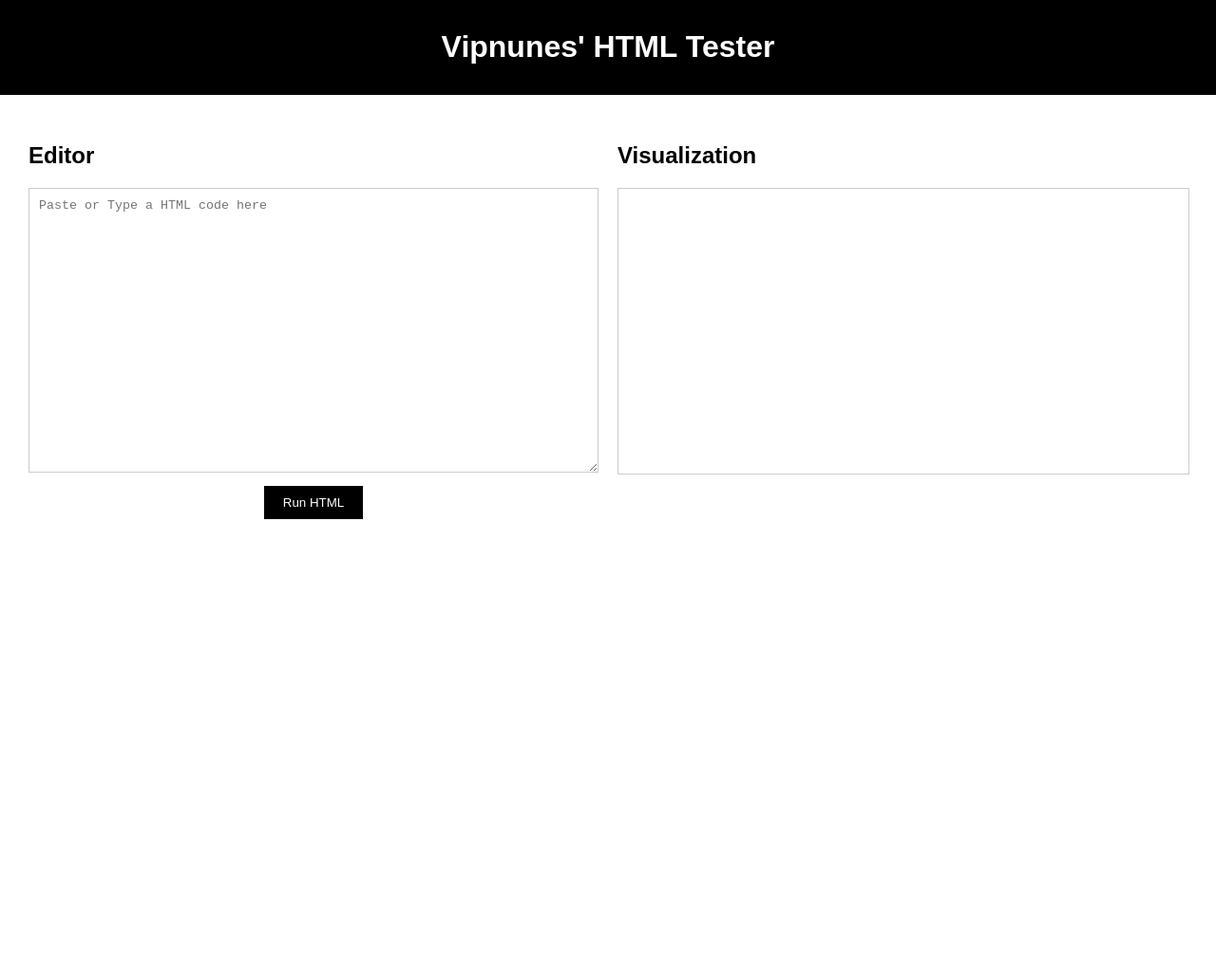
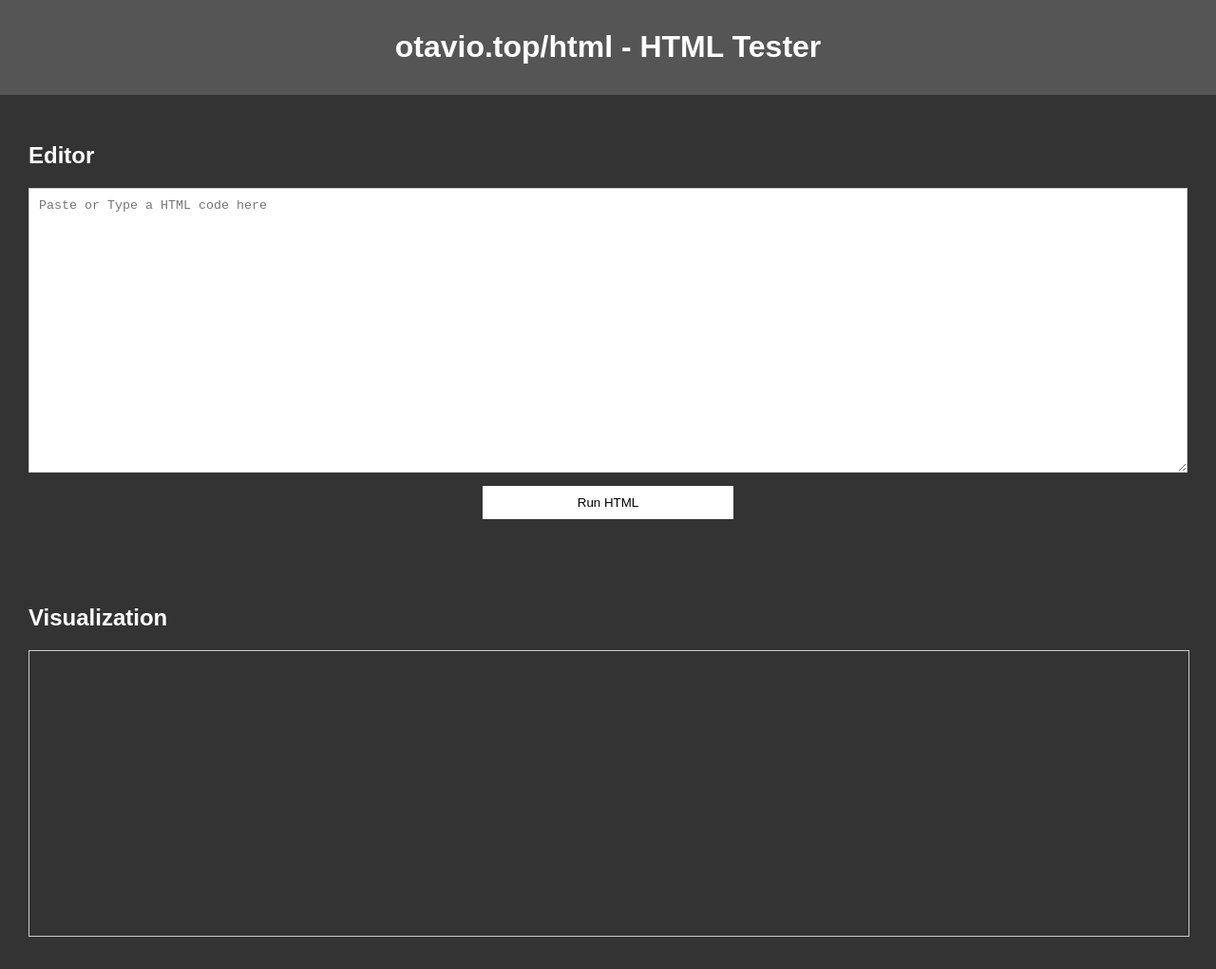
Before and after one commit to otavionm/html, a plain HTML site: page index.html in a window 1280 px wide. Shown: the whole page at 95% size. Before the commit the page ends 800 px from the top, so only its background shows below. Drawn offline with Linux system fonts and the light colour scheme.

Commit message:
Update index.html

```diff
--- a/index.html
+++ b/index.html
@@ -3,17 +3,21 @@
 <head>
 <meta charset="UTF-8">
 <meta name="viewport" content="width=device-width, initial-scale=1.0">
-<title>Vipnunes - HTML Tester</title>
-<link rel="icon" href="https://vipnunes.run.place/img/pfp.html" type="image/x-icon">
+<title>otavio.top/html - HTML Tester</title>
+<link rel="icon" href="https://otavionm.github.io/favicon.ico" type="image/x-icon">
 <style>
   body {
+    background-color: #333;
     font-family: Arial, sans-serif;
     margin: 0;
     padding: 0;
+}
+ h2 {
+    color: #fff;
   }
 
   header {
-    background-color: #000000;
+    background-color: #555;
     color: white;
     text-align: center;
     padding: 10px 0;
@@ -48,9 +52,9 @@
   button {
     display: block;
     margin: 10px auto;
-    padding: 10px 20px;
-    background-color: #000000;
-    color: white;
+    padding: 10px 100px;
+    background-color: #fff;
+    color: black;
     border: none;
     cursor: pointer;
   }
@@ -69,14 +73,14 @@
 </head>
 <body>
   <header>
-    <h1>Vipnunes' HTML Tester</h1>
+    <h1>otavio.top/html - HTML Tester</h1>
   </header>
   <main>
     <section id="editor">
       <h2>Editor</h2>
       <textarea id="html-input" placeholder="Paste or Type a HTML code here"></textarea>
       <button onclick="updatePreview()">Run HTML</button>
-    </section>
+    </section></main><main>
     <section id="preview">
       <h2>Visualization</h2>
       <iframe id="preview-frame"></iframe>
@@ -90,5 +94,4 @@
       previewFrame.contentDocument.documentElement.innerHTML = htmlCode;
     }
   </script>
-</body>
 </html>
```
